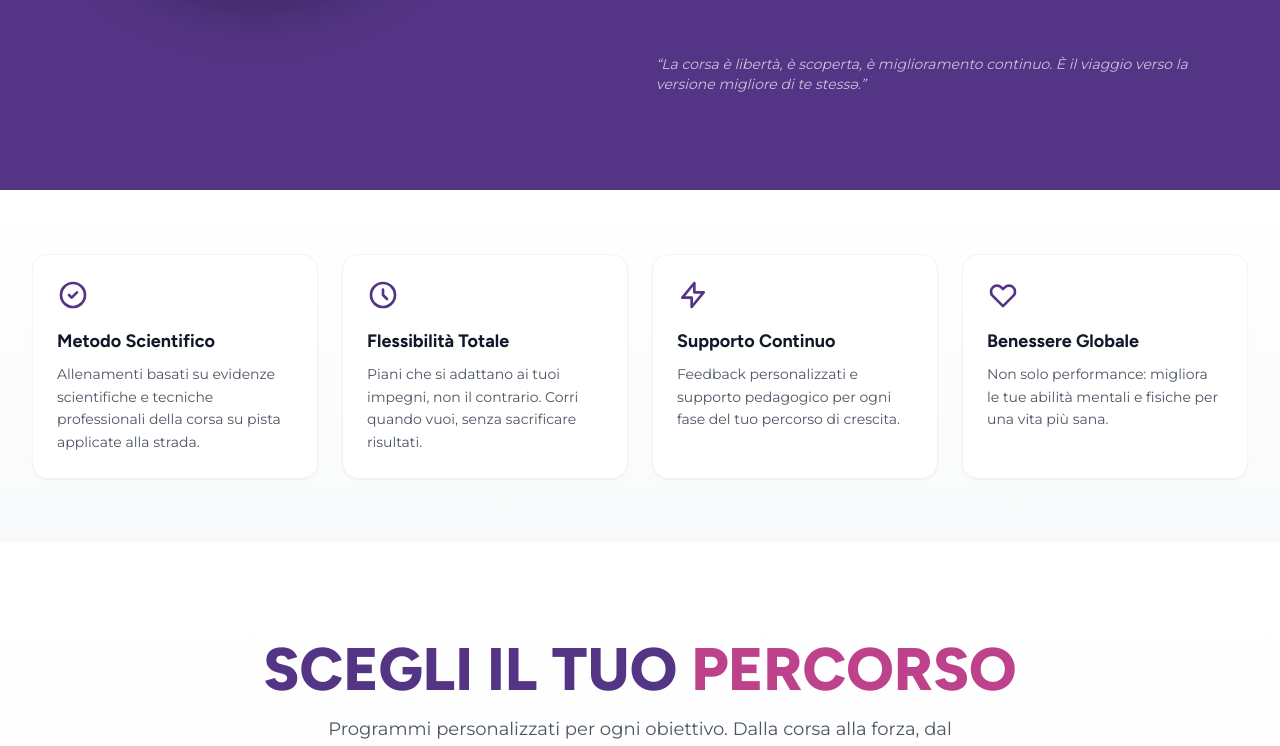
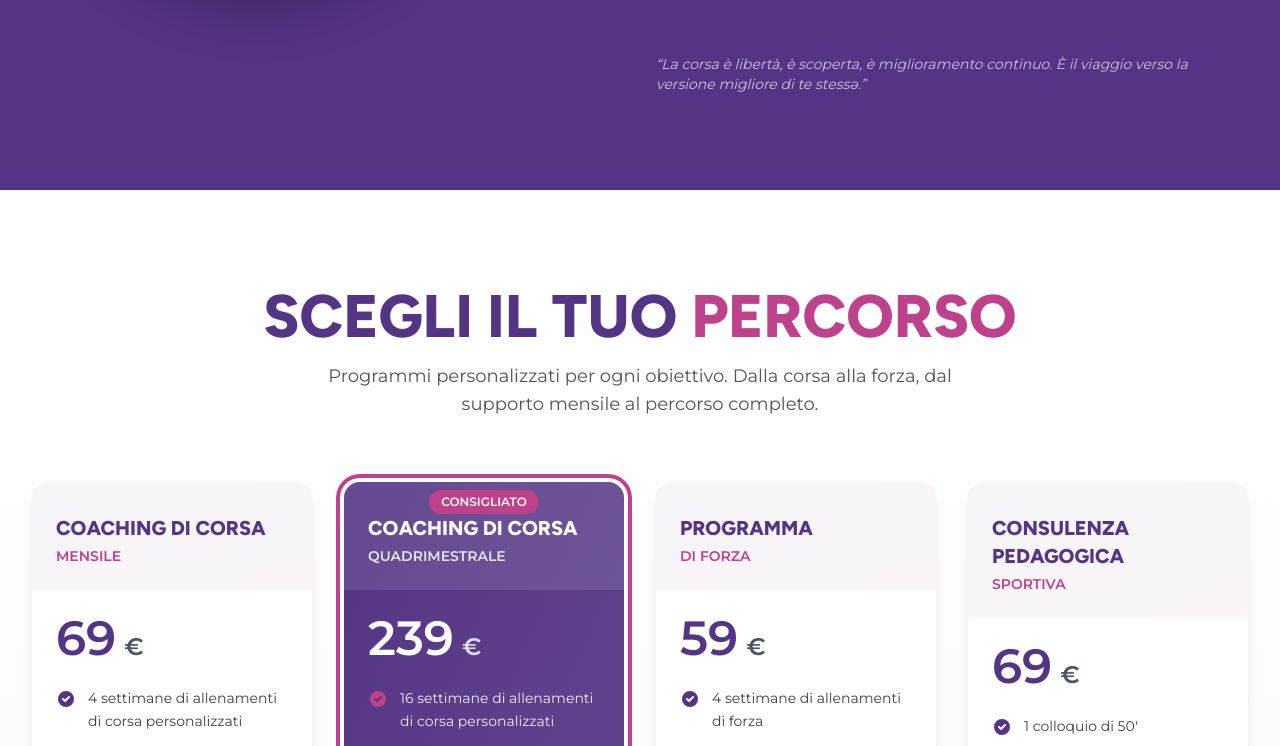
Before and after one commit to erikwskiCollaborator/giulia-vettor, a Next.js app: page / in a window 1280 px wide. Shown: the part 2039-2785 px from the top of the page. Built offline with nearby package versions, Linux system fonts and the light colour scheme.

Commit message:
Remove feature in the main page

```diff
--- a/src/app/page.tsx
+++ b/src/app/page.tsx
@@ -1,6 +1,5 @@
 import Hero from "@/components/Hero";
 import About from "@/components/About";
-import Features from "@/components/Features";
 import Packages from "@/components/Packages";
 import CallToAction from "@/components/CallToAction";
 import Footer from "@/components/Footer";
@@ -10,7 +9,6 @@ export default function Home() {
     <main className="min-h-screen bg-white">
       <Hero />
       <About />
-      <Features />
       <Packages />
       <CallToAction />
       <Footer />
--- a/src/components/Features.tsx
+++ /dev/null
@@ -1,74 +0,0 @@
-export default function Features() {
-  const features = [
-    {
-      icon: (
-        <svg className="w-8 h-8" fill="none" stroke="currentColor" viewBox="0 0 24 24">
-          <path strokeLinecap="round" strokeLinejoin="round" strokeWidth={2} d="M9 12l2 2 4-4m6 2a9 9 0 11-18 0 9 9 0 0118 0z" />
-        </svg>
-      ),
-      title: "Metodo Scientifico",
-      description: "Allenamenti basati su evidenze scientifiche e tecniche professionali della corsa su pista applicate alla strada."
-    },
-    {
-      icon: (
-        <svg className="w-8 h-8" fill="none" stroke="currentColor" viewBox="0 0 24 24">
-          <path strokeLinecap="round" strokeLinejoin="round" strokeWidth={2} d="M12 8v4l3 3m6-3a9 9 0 11-18 0 9 9 0 0118 0z" />
-        </svg>
-      ),
-      title: "Flessibilità Totale",
-      description: "Piani che si adattano ai tuoi impegni, non il contrario. Corri quando vuoi, senza sacrificare risultati."
-    },
-    {
-      icon: (
-        <svg className="w-8 h-8" fill="none" stroke="currentColor" viewBox="0 0 24 24">
-          <path strokeLinecap="round" strokeLinejoin="round" strokeWidth={2} d="M13 10V3L4 14h7v7l9-11h-7z" />
-        </svg>
-      ),
-      title: "Supporto Continuo",
-      description: "Feedback personalizzati e supporto pedagogico per ogni fase del tuo percorso di crescita."
-    },
-    {
-      icon: (
-        <svg className="w-8 h-8" fill="none" stroke="currentColor" viewBox="0 0 24 24">
-          <path strokeLinecap="round" strokeLinejoin="round" strokeWidth={2} d="M4.318 6.318a4.5 4.5 0 000 6.364L12 20.364l7.682-7.682a4.5 4.5 0 00-6.364-6.364L12 7.636l-1.318-1.318a4.5 4.5 0 00-6.364 0z" />
-        </svg>
-      ),
-      title: "Benessere Globale",
-      description: "Non solo performance: migliora le tue abilità mentali e fisiche per una vita più sana."
-    }
-  ];
-
-  return (
-    <section className="bg-gradient-to-b from-white to-gray-50 py-12 sm:py-16">
-      <div className="mx-auto max-w-7xl px-6 lg:px-8">
-        {/* Grid minimal */}
-        <div className="grid gap-6 sm:grid-cols-2 lg:grid-cols-4">
-          {features.map((feature, idx) => (
-            <div
-              key={idx}
-              className="group relative bg-white rounded-2xl p-6 shadow-sm hover:shadow-md transition-all duration-300 border border-gray-100"
-            >
-              {/* Icon */}
-              <div className="mb-4 text-primary">
-                {feature.icon}
-              </div>
-
-              {/* Title */}
-              <h3 className="text-lg font-bold text-gray-900 mb-2">
-                {feature.title}
-              </h3>
-
-              {/* Description */}
-              <p className="text-sm text-gray-600 leading-relaxed">
-                {feature.description}
-              </p>
-
-              {/* Subtle hover effect */}
-              <div className="absolute inset-0 rounded-2xl bg-gradient-to-br from-primary/5 to-secondary/5 opacity-0 group-hover:opacity-100 transition-opacity duration-300 -z-10"></div>
-            </div>
-          ))}
-        </div>
-      </div>
-    </section>
-  );
-}
```
